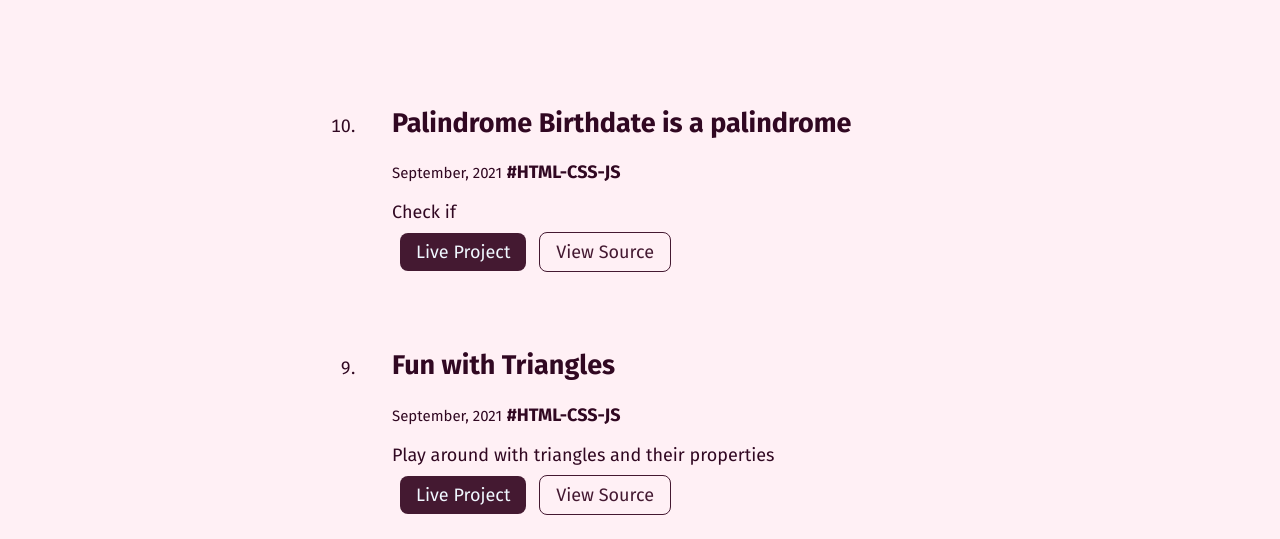
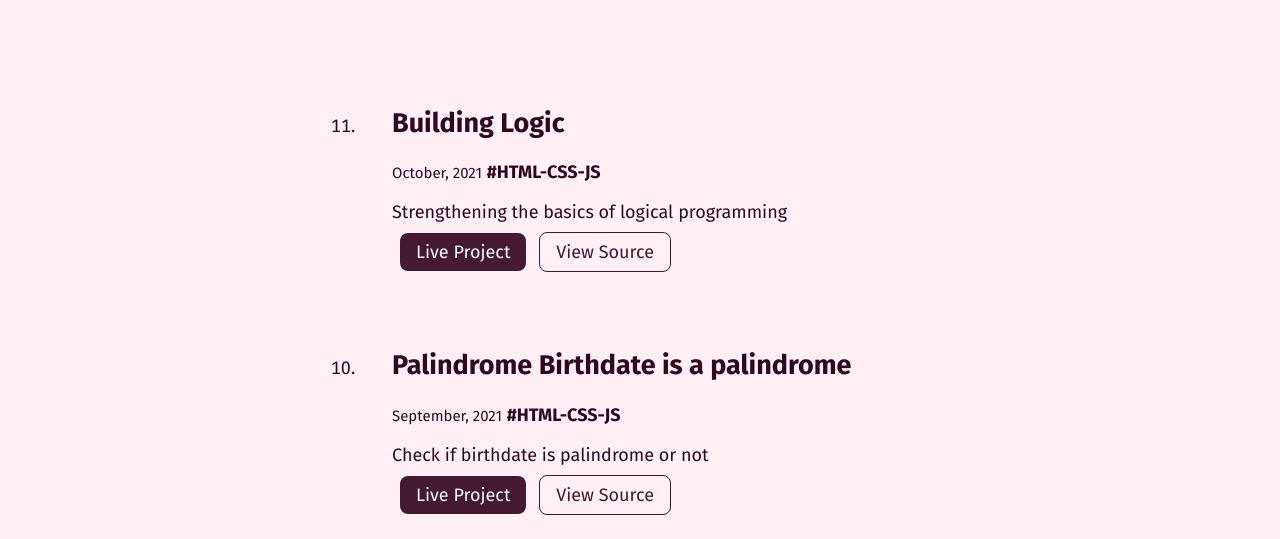
Before and after one commit to HarshnaNHaswani/MyPortfolio, a plain HTML site: page projects.html in a window 1280 px wide. Shown: the part 261-800 px from the top of the page. Drawn offline with Linux system fonts and the light colour scheme.

Commit message:
feat: added project building-logic

```diff
--- a/projects.html
+++ b/projects.html
@@ -33,10 +33,18 @@
     <ol reversed>
         <div class="container container-center ">
             <li class= "padding-md">
+                <h2>Building Logic</h2>
+                <small>October, 2021</small>
+                <strong>#HTML-CSS-JS</strong>
+                <p>Strengthening the basics of logical programming</p>
+                <a class="link link-primary" href ="https://building-logic.netlify.app/">Live Project</a>
+                <a class="link link-secondary" href="https://github.com/HarshnaNHaswani/Building-Logic">View Source</a>
+            </li>
+            <li class= "padding-md">
                 <h2>Palindrome Birthdate is a palindrome</h2>
                 <small>September, 2021</small>
                 <strong>#HTML-CSS-JS</strong>
-                <p>Check if </p>
+                <p>Check if birthdate is palindrome or not</p>
                 <a class="link link-primary" href ="https://birthdate-palindrome-verify.netlify.app/">Live Project</a>
                 <a class="link link-secondary" href="https://github.com/HarshnaNHaswani/Palindrome-Birthdate">View Source</a>
             </li>
```
